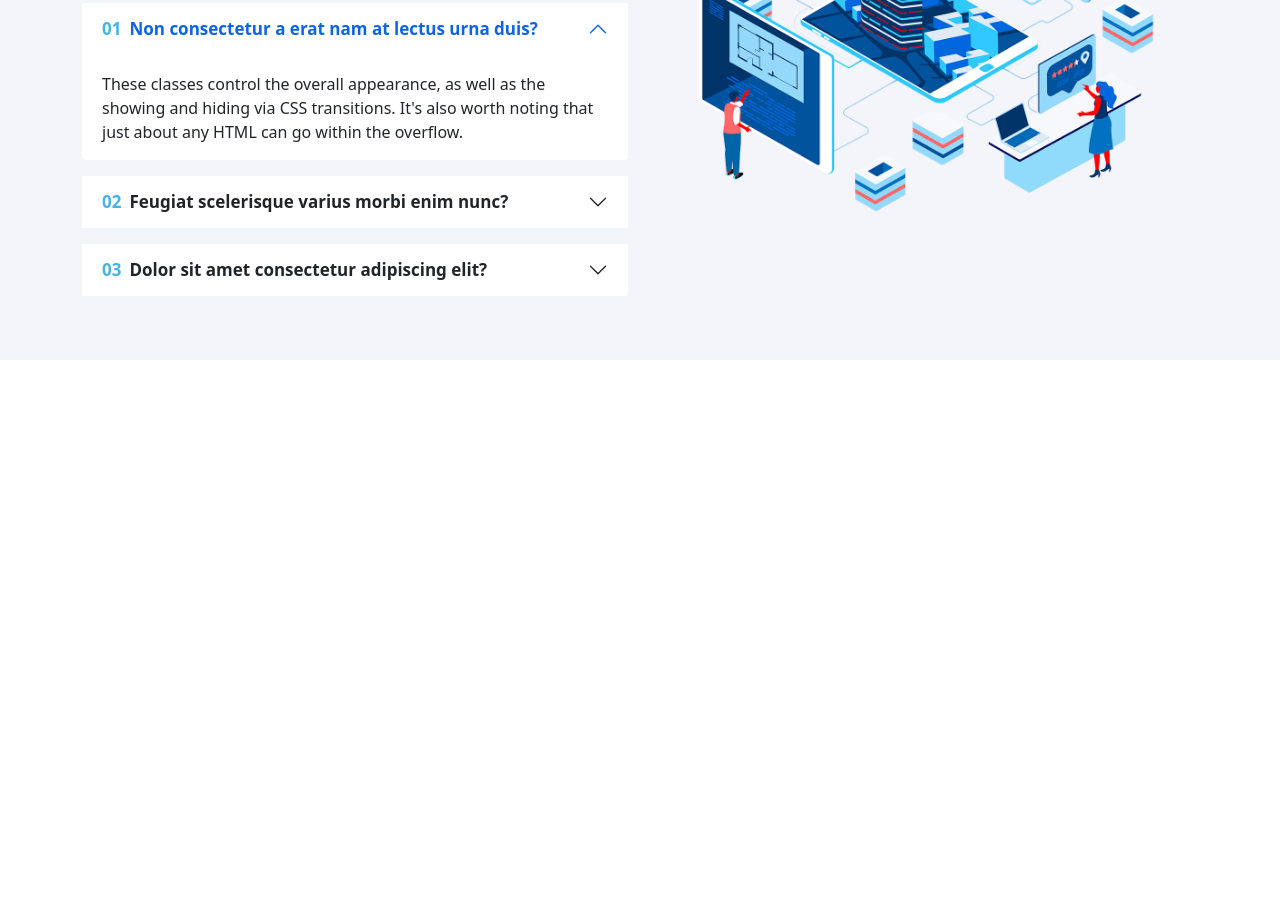
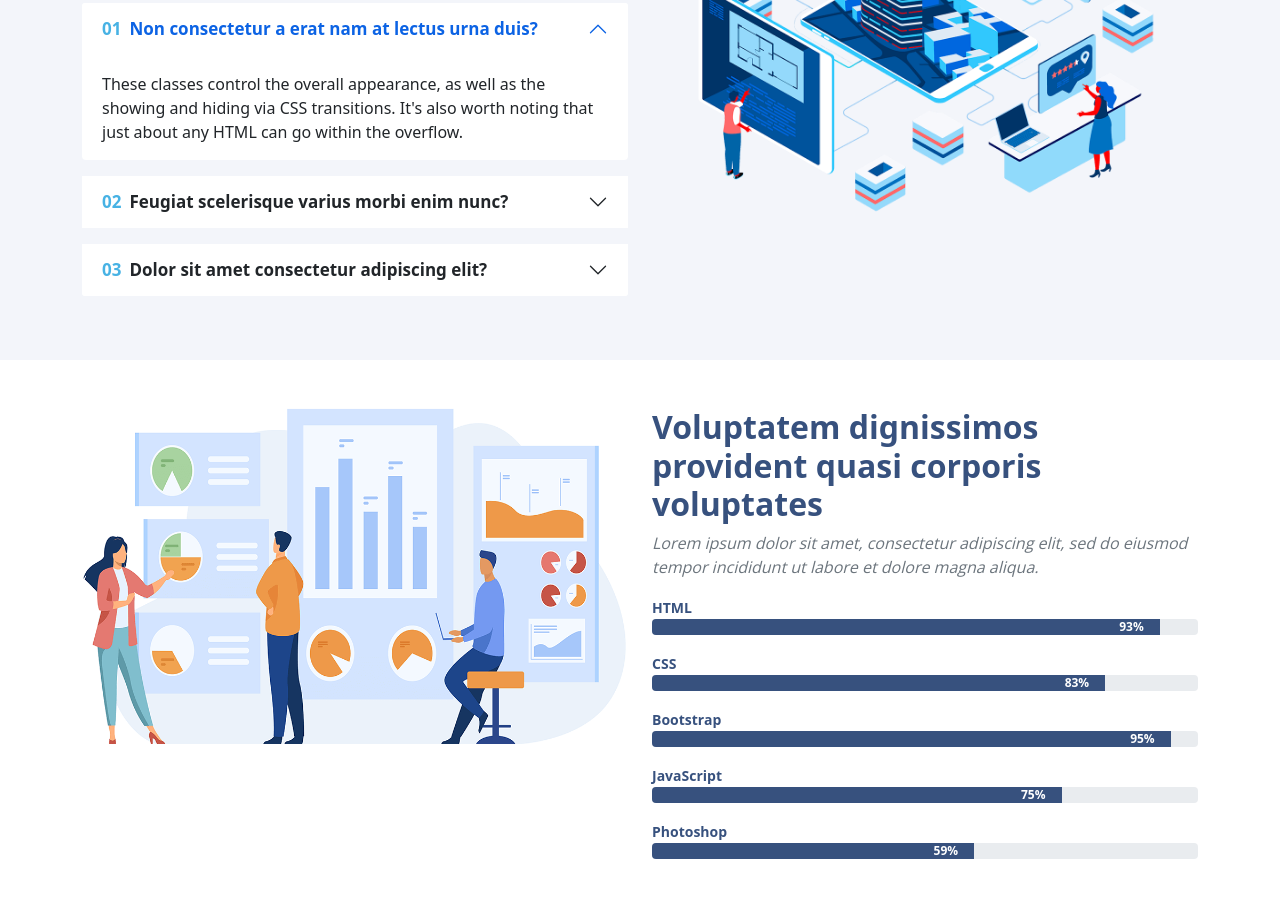
Before and after one commit to ashik-ashik/arsha-project, a plain HTML site: page index.html in a window 1280 px wide. Shown: the part 1430-2353 px from the top of the page. Before the commit the page ends 1790 px from the top, so only its background shows below. Drawn offline with nearby package versions, Linux system fonts and the light colour scheme.

Commit message:
added skills section

```diff
--- a/css/includes/_customize.scss
+++ b/css/includes/_customize.scss
@@ -108,6 +108,13 @@
   }
 }
 
+// skill section
+#skills{
+  .progress-bar{
+    background: $dblue;
+  }
+}
+
 
 // venobox close button
 .vbox-close{
--- a/index.html
+++ b/index.html
@@ -222,6 +222,49 @@
   </section>
   <!-- ! why us section -->
 
+  <!-- skills section -->
+  <section class="skills py-5" id="skills">
+    <div class="container">
+      <div class="row">
+        <div class="col-lg-6 mb-3 mb-lg-0">
+          <img src="./img/skills.png" alt="" class="img-fluid">
+        </div>
+        <div class="col-lg-6">
+          <h3 class="clr-db fs-32 fw-bold">Voluptatem dignissimos provident quasi corporis voluptates</h3>
+          <p class="fs-16 text-secondary" style="font-style: italic;">
+            Lorem ipsum dolor sit amet, consectetur adipiscing elit, sed do eiusmod tempor incididunt ut labore et dolore magna aliqua.
+          </p>
+
+          <span class="fw-bold clr-db fs-14">HTML</span>
+          <div class="progress mb-3">
+            <div class="progress-bar text-end pe-3 fw-md" role="progressbar" style="width: 93%;" aria-valuenow="25" aria-valuemin="0" aria-valuemax="100">93%</div>
+          </div>
+
+          <span class="fw-bold clr-db fs-14">CSS</span>
+          <div class="progress mb-3">
+            <div class="progress-bar text-end pe-3 fw-md" role="progressbar" style="width: 83%;" aria-valuenow="83" aria-valuemin="0" aria-valuemax="100">83%</div>
+          </div>
+
+          <span class="fw-bold clr-db fs-14">Bootstrap</span>
+          <div class="progress mb-3">
+            <div class="progress-bar text-end pe-3 fw-md" role="progressbar" style="width: 95%;" aria-valuenow="95" aria-valuemin="0" aria-valuemax="100">95%</div>
+          </div>
+
+          <span class="fw-bold clr-db fs-14">JavaScript</span>
+          <div class="progress mb-3">
+            <div class="progress-bar text-end pe-3 fw-md" role="progressbar" style="width: 75%;" aria-valuenow="75" aria-valuemin="0" aria-valuemax="100">75%</div>
+          </div>
+
+          <span class="fw-bold clr-db fs-14">Photoshop</span>
+          <div class="progress mb-3">
+            <div class="progress-bar text-end pe-3 fw-md" role="progressbar" style="width: 59%;" aria-valuenow="59" aria-valuemin="0" aria-valuemax="100">59%</div>
+          </div>
+
+        </div>
+      </div>
+    </div>
+  </section>
+  <!-- ! skills section -->
 
 
 
--- a/js/index.js
+++ b/js/index.js
@@ -13,6 +13,8 @@ $(document).ready(function(){
 
 
 
+
+
   // veno box init
   $('.playVideo').venobox();
 
```
Also changed, not shown: css/index.css, 2 other files.
